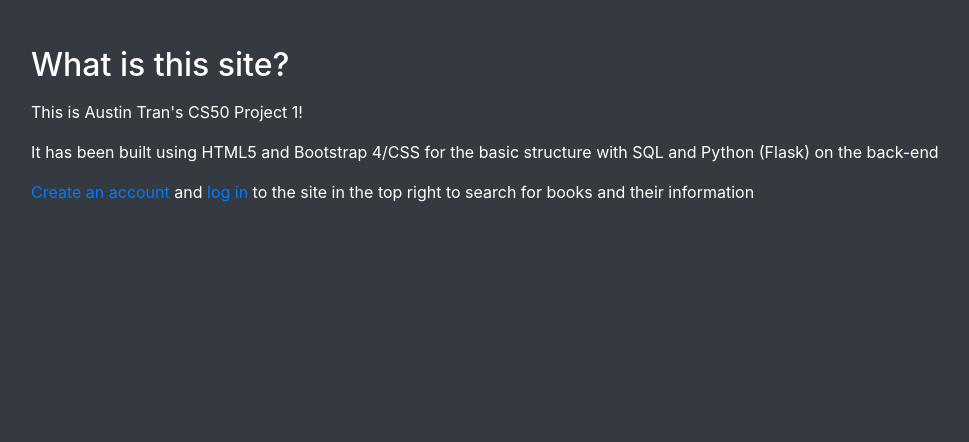
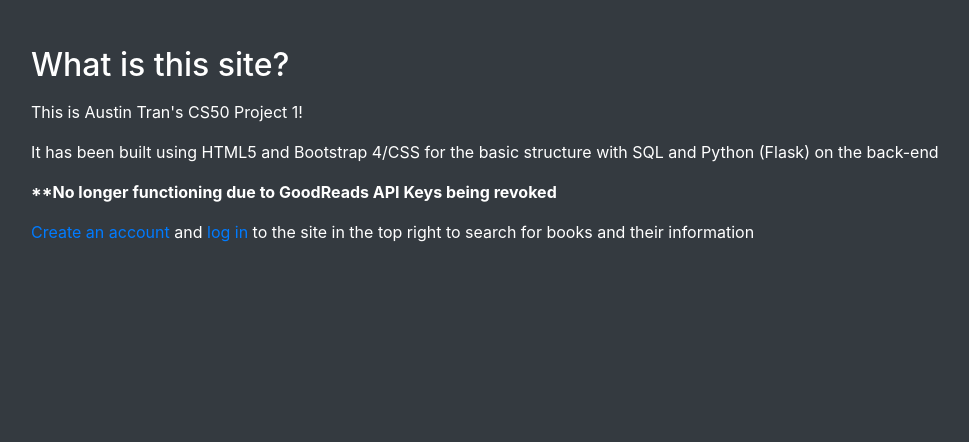
Before and after one commit to austinntran/cs50wproject1-2018-books, a Flask app: page /home in a window 1280 px wide. Shown: the part 154-596 px from the top of the page, without its empty margins (54-1023 px from the left). Run offline with Flask 2, Linux system fonts and the light colour scheme; some libraries are stand-ins or nearby versions.

Commit message:
Update index.html

```diff
--- a/templates/index.html
+++ b/templates/index.html
@@ -8,6 +8,7 @@
     <h2 class="mb-3">What is this site?</h2>
     <p>This is Austin Tran's CS50 Project 1!</p>
     <p>It has been built using HTML5 and Bootstrap 4/CSS for the basic structure with SQL and Python (Flask) on the back-end</p>
+    <p><b>**No longer functioning due to GoodReads API Keys being revoked</b></p>
     {% if not loggedIn %}
       <p><a href="{{ url_for('register') }}">Create an account</a> and <a href="{{ url_for('login') }}">log in</a> to the site in the top right to search for books and their information</p>
     {% else %}
```
